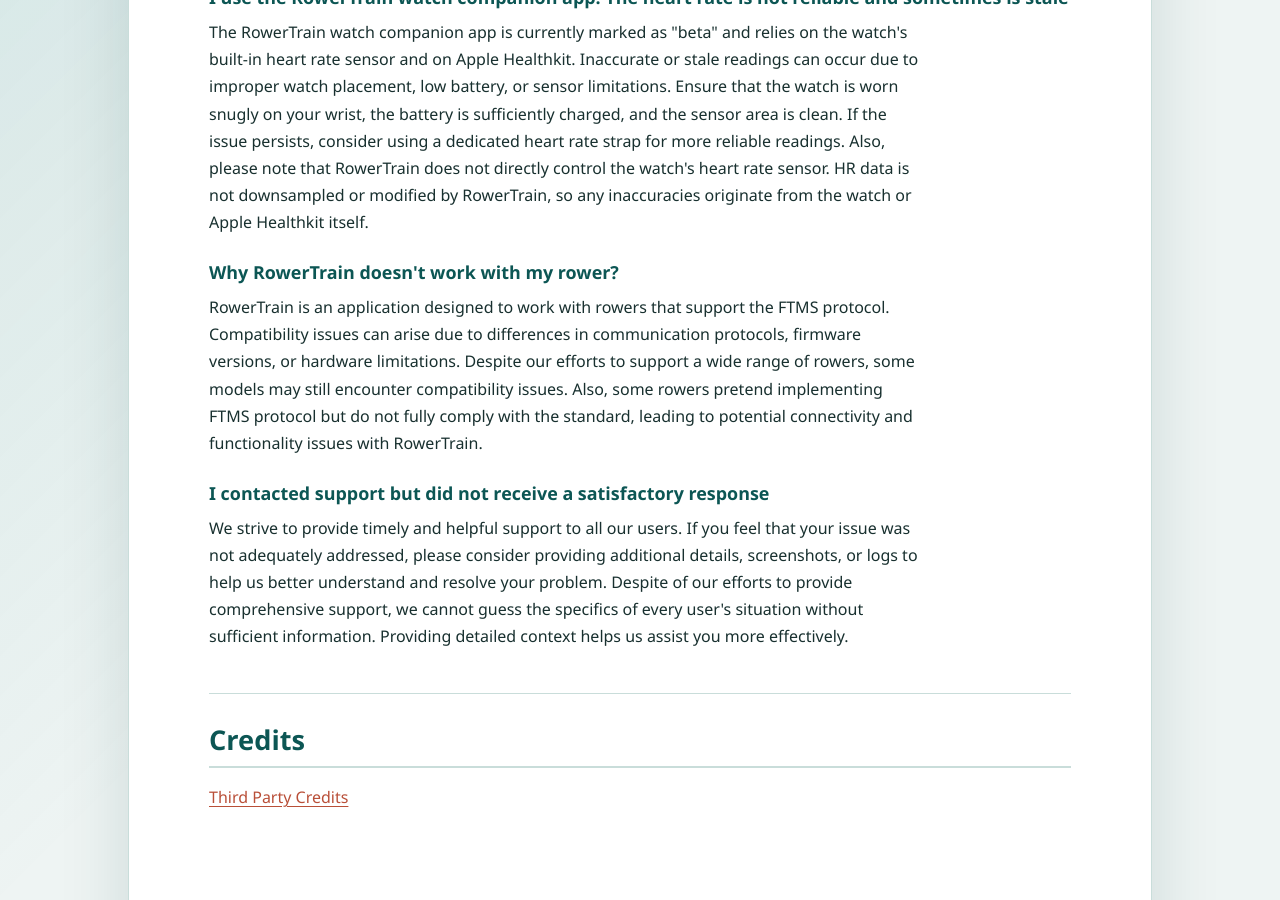
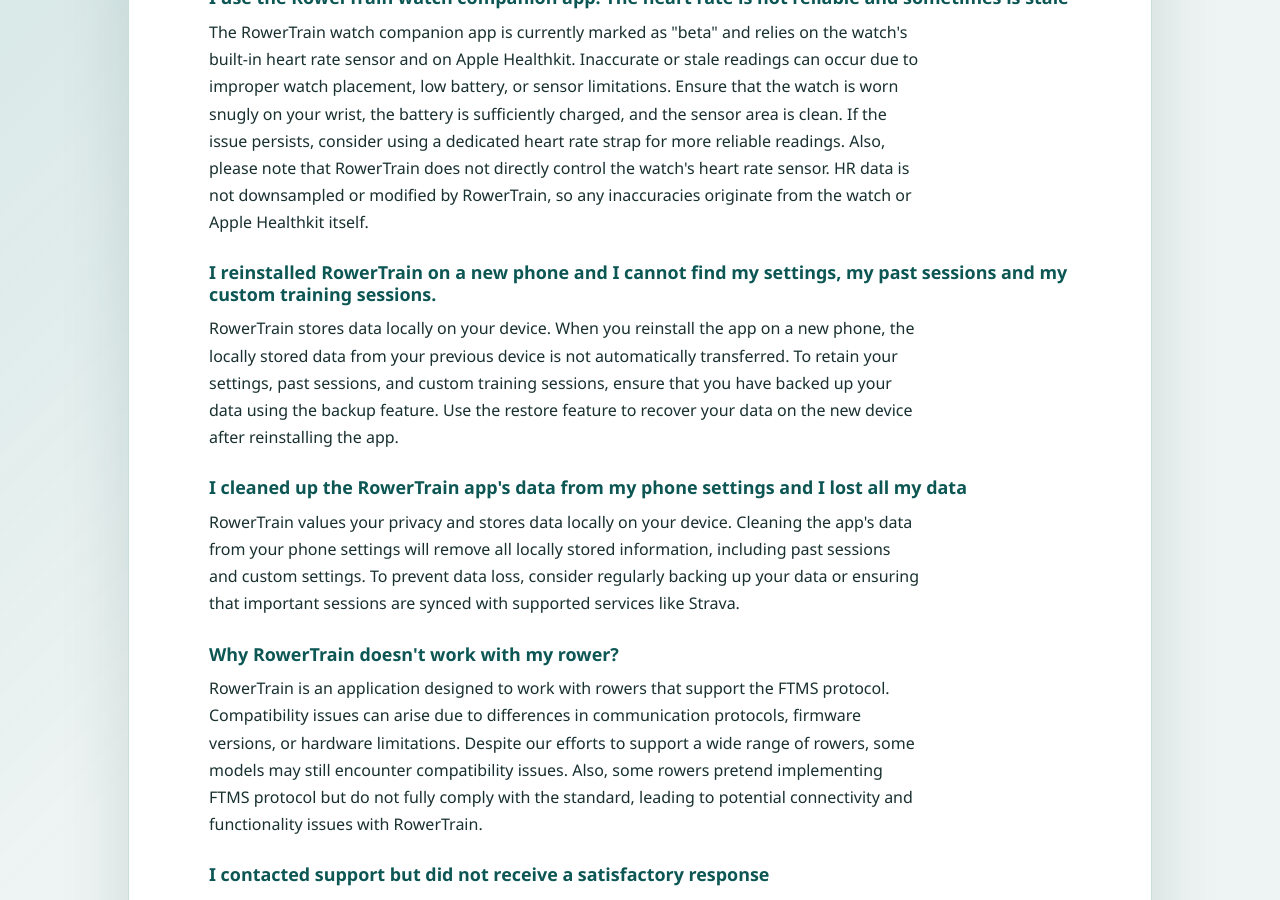
Before and after one commit to iliuta/iliuta.github.io, a Jekyll site: the page rowertrain-docs/index.html, which Jekyll copies as it is, in a window 1280 px wide and 900 px high, scrolled down 10239 px. Built offline with Jekyll 4.4.1, drawn with Linux system fonts in a browser that asks for light colours.

Commit message:
more FAQ

```diff
--- a/rowertrain-docs/index.html
+++ b/rowertrain-docs/index.html
@@ -337,6 +337,20 @@
             Also, please note that RowerTrain does not directly control the watch's heart rate sensor.
             HR data is not downsampled or modified by RowerTrain, so any inaccuracies originate from the watch or Apple Healthkit itself.
         </p>
+        <h3>I reinstalled RowerTrain on a new phone and I cannot find my settings, my past sessions and my custom training sessions.</h3>
+        <p>
+            RowerTrain stores data locally on your device. When you reinstall the app on a new phone, the locally stored data from your previous
+            device is not automatically transferred.
+            To retain your settings, past sessions, and custom training sessions, ensure that you have backed up your data using the backup feature.
+            Use the restore feature to recover your data on the new device after reinstalling the app.
+        </p>
+        <h3>I cleaned up the RowerTrain app's data from my phone settings and I lost all my data</h3>
+        <p>
+            RowerTrain values your privacy and stores data locally on your device. Cleaning the app's data from your phone settings
+            will remove all locally stored information, including past sessions and custom settings.
+            To prevent data loss, consider regularly backing up your data or ensuring that important sessions are synced with
+            supported services like Strava.
+        </p>
         <h3>Why RowerTrain doesn't work with my rower?</h3>
         <p> RowerTrain is an application designed to work with rowers that support the FTMS protocol.
             Compatibility issues can arise due to differences
```
Also changed, not shown: rowertrain-docs/index_de.html (+11 -0 lines), rowertrain-docs/index_fr.html (+11 -0 lines).
